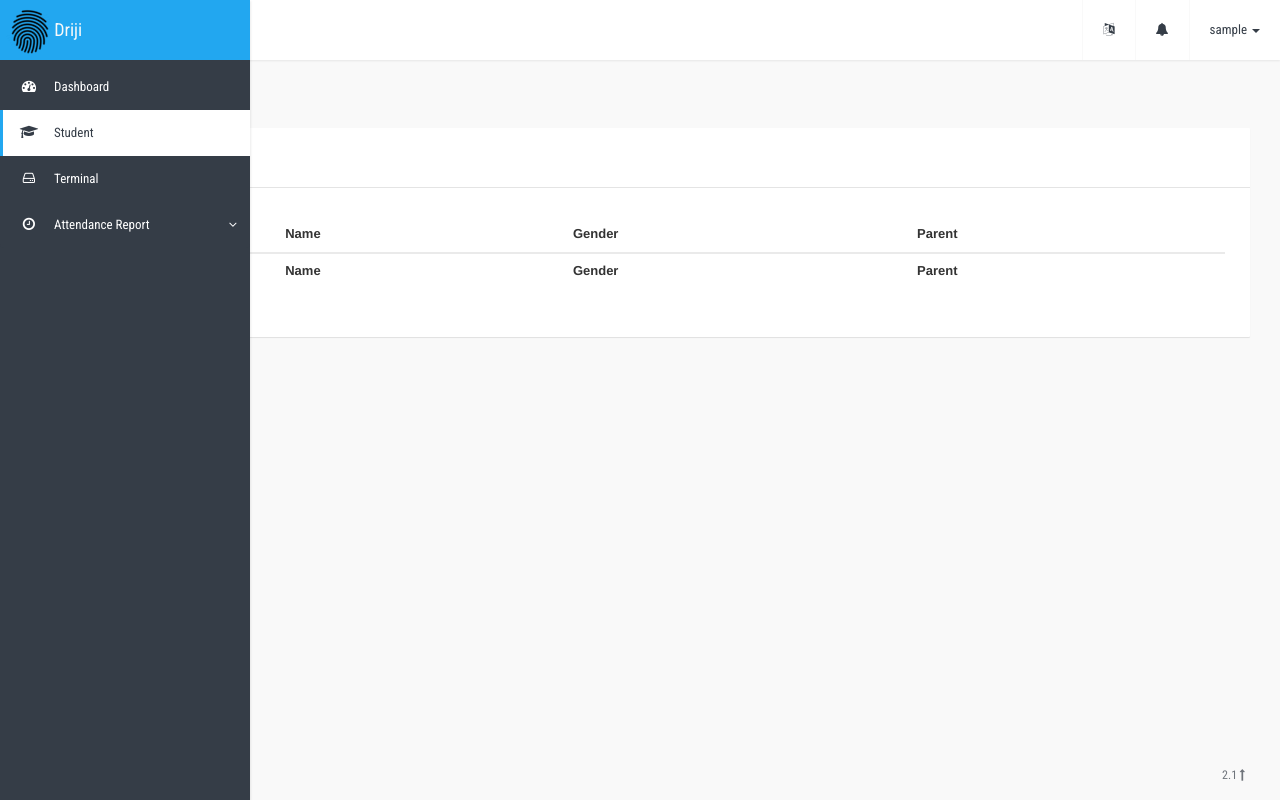
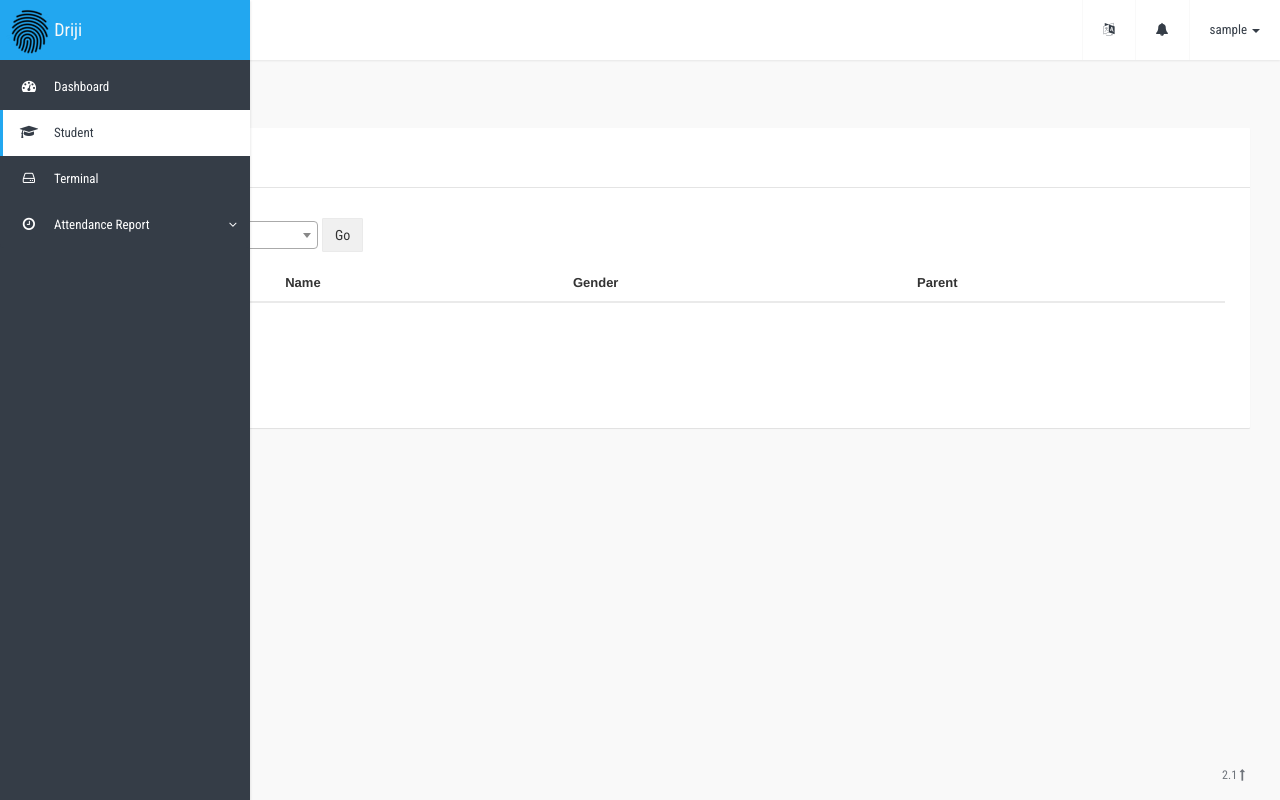
Before and after one commit to fananimi/driji, a Django app: page /student/ in a window 1280 px wide. Run offline with Django 3.2, Linux system fonts and the light colour scheme; the visitor is signed in with stand-in values (Sample User, id 1); lists and menus that the app fills with data are empty; some libraries are stand-ins or nearby versions.

Commit message:
add student action

```diff
--- a/driji/templates/student.html
+++ b/driji/templates/student.html
@@ -23,36 +23,43 @@
         <div class="title">{% trans 'Student List' %}</div>
         </div>
       </div>
-      <div class="card-body">
+      <form action="" method="POST">
+
+        <div class="card-body" style="margin-bottom: 80px;">
+          <div class="actions">
+            <label>{% trans 'Action' %}:
+              <select name="action">
+                <option value="" selected="selected">---------</option>
+                <option value="upload_selected">{% trans 'Upload to terminals' %}</option>
+                <option value="delete_selected">{% trans 'Delete selected users' %}</option>
+            </label>
+            {% csrf_token %}
+            <button type="submit" class="btn btn-default" title="Run the selected action" value="0">{% trans 'Go' %}</button>
+          </div>
           <table class="table table-striped" cellspacing="0" width="100%">
             <thead>
               <tr>
                 <th scope="col" class="action-checkbox-column">
-                  <div class="text"><span><input type="checkbox" id="action-toggle"></span></div>
-                  <div class="clear"></div>
+                  <div class="text">
+                    <span>
+                      <input type="checkbox" id="select-all">
+                    </span>
+                  </div>
                 </th>
                 <th>{% trans 'Name' %}</th>
                 <th>{% trans 'Gender' %}</th>
                 <th>{% trans 'Parent' %}</th>
               </tr>
             </thead>
-          <tfoot>
-            <tr>
-              <th scope="col" class="action-checkbox-column">
-                  <div class="text"><span><input type="checkbox" id="action-toggle"></span></div>
-                  <div class="clear"></div>
-                </th>
-              <th>{% trans 'Name' %}</th>
-              <th>{% trans 'Gender' %}</th>
-              <th>{% trans 'Parent' %}</th>
-            </tr>
-          </tfoot>
             <tbody>
               {% for student in students %}
                 <tr>
                   <th scope="col" class="action-checkbox-column">
-                  <div class="text"><span><input type="checkbox" id="action-toggle"></span></div>
-                  <div class="clear"></div>
+                    <div class="text">
+                      <span>
+                        <input name="id_list" value={{ student.id }} type="checkbox" class='checkbox-column'>
+                      </span>
+                    </div>
                   </th>
                   <td>{{ student.fullname }}</td>
                   <td>{{ student.gender_name }}</td>
@@ -62,7 +69,30 @@
             </tbody>
           </table>
         </div>
+      </form>
     </div>
   </div>
 </div>
 {% endblock %}
+
+{% block script %}
+  <script>
+    $('#select-all:checkbox').change(function(){
+      var state = $(this).is(':checked');
+      $('.checkbox-column').prop('checked', state);
+    });
+    var is_all_checked = function(){
+      var total_checked = $('.checkbox-column:checked').length;
+      var total = $('.checkbox-column').length;
+      if (total == total_checked){
+        return true;
+      }
+      return false;
+    };
+    $('.checkbox-column').each(function(){
+      $(this).change(function(){
+        $('#select-all:checkbox').prop('checked', is_all_checked());
+      });
+    });
+  </script>
+{% endblock %}
--- a/driji/views.py
+++ b/driji/views.py
@@ -288,9 +288,15 @@ def terminal_detail(request, terminal_id):
     return render(request, 'terminal_detail.html', data)
 
 
-@alowed(['GET'])
+@alowed(['GET', 'POST'])
 @login_required
 def student(request):
+    if request.POST:
+        print request.POST
+        action = request.POST.get('action')
+        if not action:
+            messages.add_message(request, messages.WARNING, _('No action selected.'))
+
     students = User.objects.filter(user_type=User.USER_STUDENT)
     data = {
         'students': students
```
Also changed, not shown: driji/templates/terminal.html (+1 -11 lines). Lines whose indentation alone changed are shown as unchanged.
